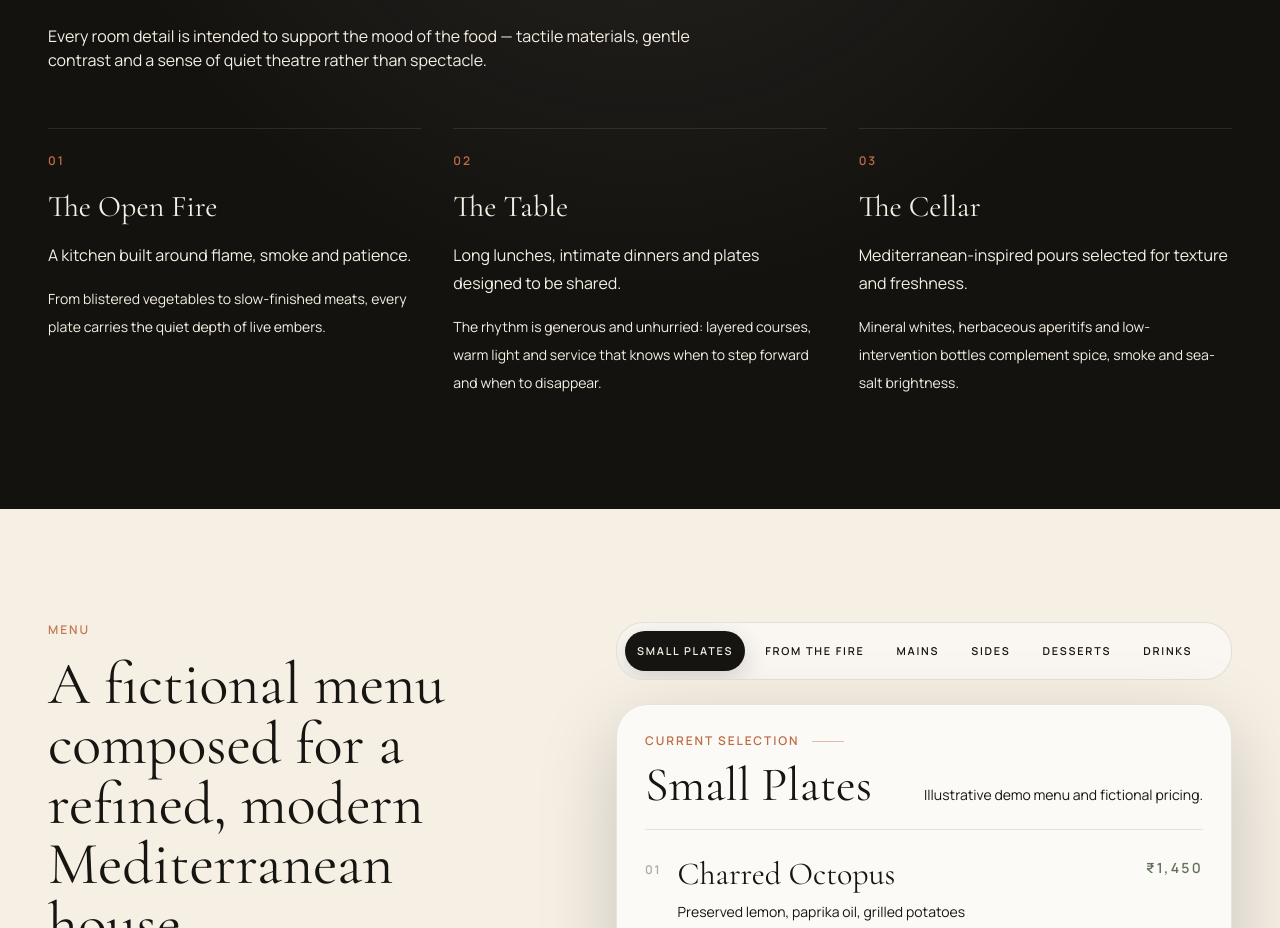
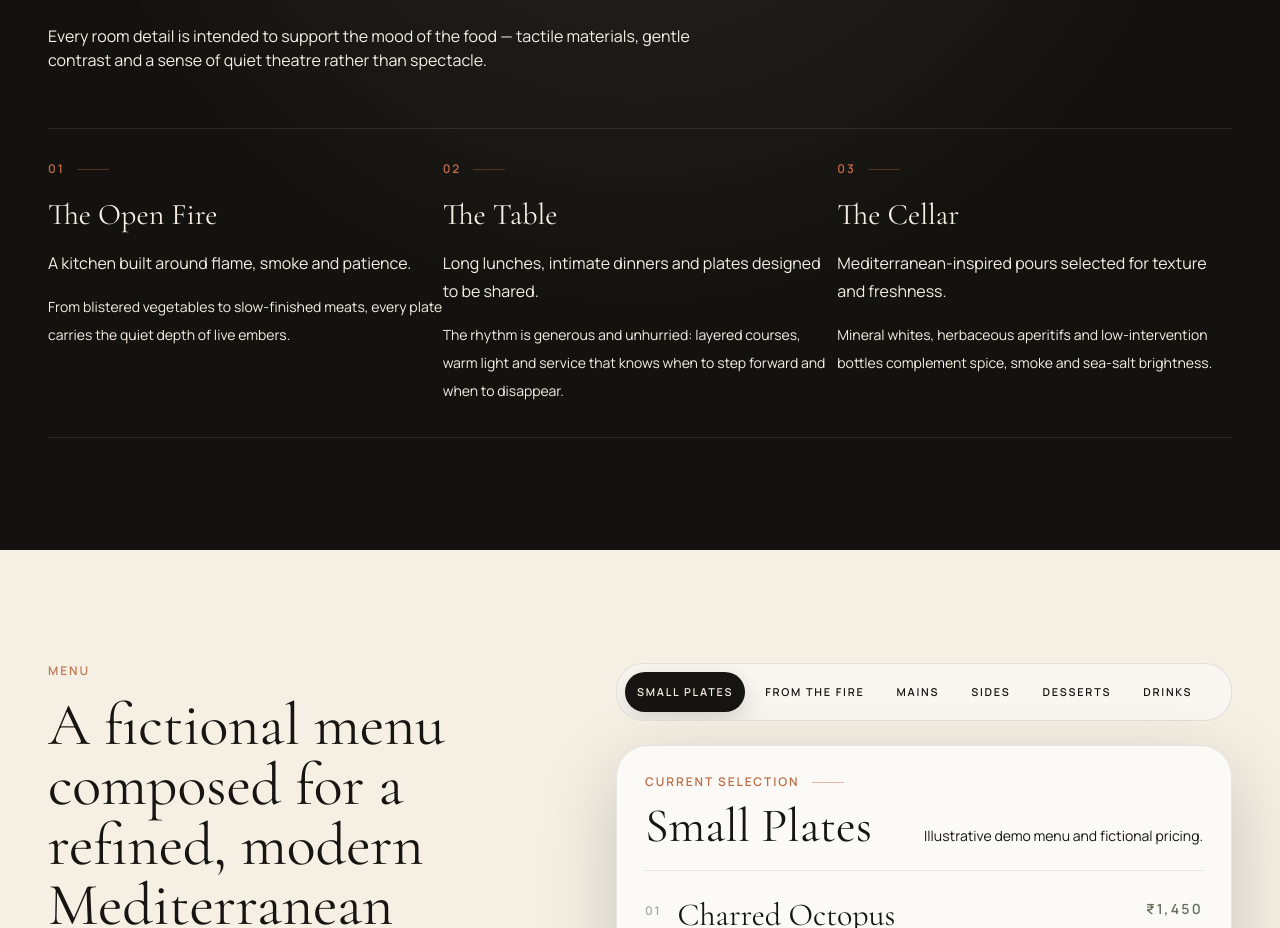
Before and after one commit to OguriCap12/Demo-site-, a React (Vite) app: page / in a window 1280 px wide. Shown: the part 4640-5568 px from the top of the page. Built offline with nearby package versions, Linux system fonts and the light colour scheme.

Commit message:
Refine dining experience editorial layout

```diff
--- a/src/sections/ExperienceSection.tsx
+++ b/src/sections/ExperienceSection.tsx
@@ -15,11 +15,11 @@ export function ExperienceSection() {
           />
         </Reveal>
 
-        <div className="mt-14 grid gap-6 lg:grid-cols-3 lg:gap-8">
+        <div className="mt-14 grid gap-0 border-y border-ivory/10 lg:grid-cols-3 lg:gap-0">
           {experienceHighlights.map((highlight, index) => (
             <Reveal key={highlight.title} delay={index * 80}>
-              <article className="h-full border-t border-ivory/10 pt-6">
-                <p className="text-xs font-semibold uppercase tracking-editorial text-ember">0{index + 1}</p>
+              <article className="h-full border-b border-ivory/10 py-7 lg:border-b-0 lg:border-l lg:px-8 lg:py-8 first:lg:border-l-0 first:lg:pl-0 last:lg:pr-0">
+                <div className="flex items-center gap-3"><p className="text-xs font-semibold uppercase tracking-editorial text-ember">0{index + 1}</p><span className="h-px w-8 bg-ember/35" aria-hidden="true" /></div>
                 <h3 className="mt-5 font-serif text-3xl text-ivory">{highlight.title}</h3>
                 <p className="mt-4 text-base leading-7 text-ivory/82">{highlight.description}</p>
                 <p className="mt-4 max-w-md text-sm leading-7 text-ivory/58">{highlight.detail}</p>
```
